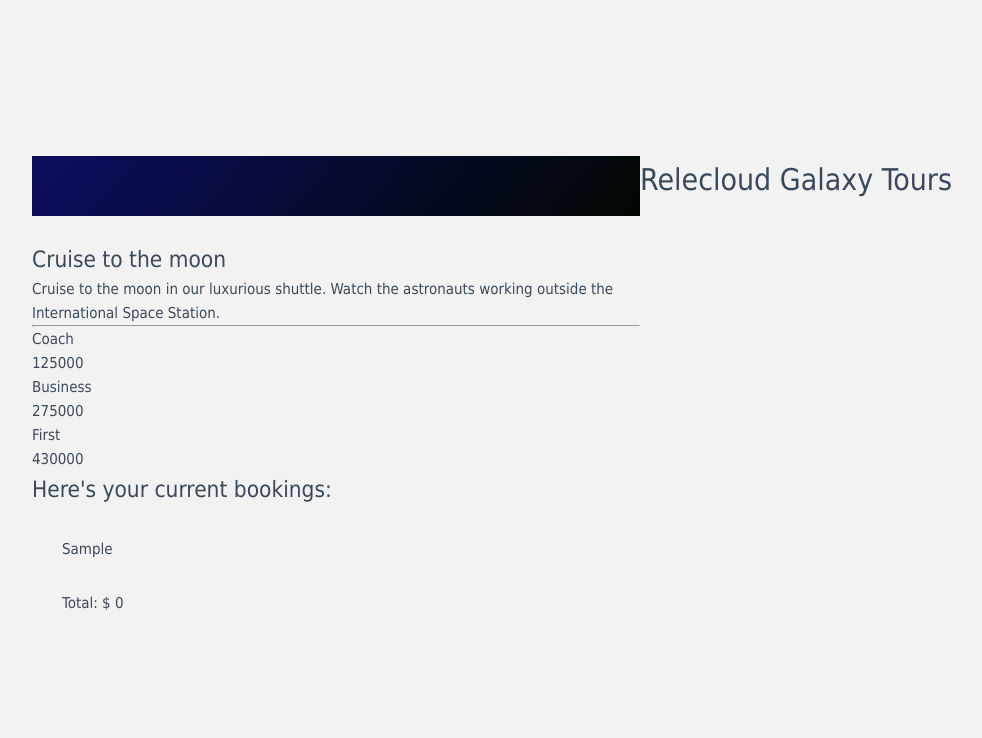
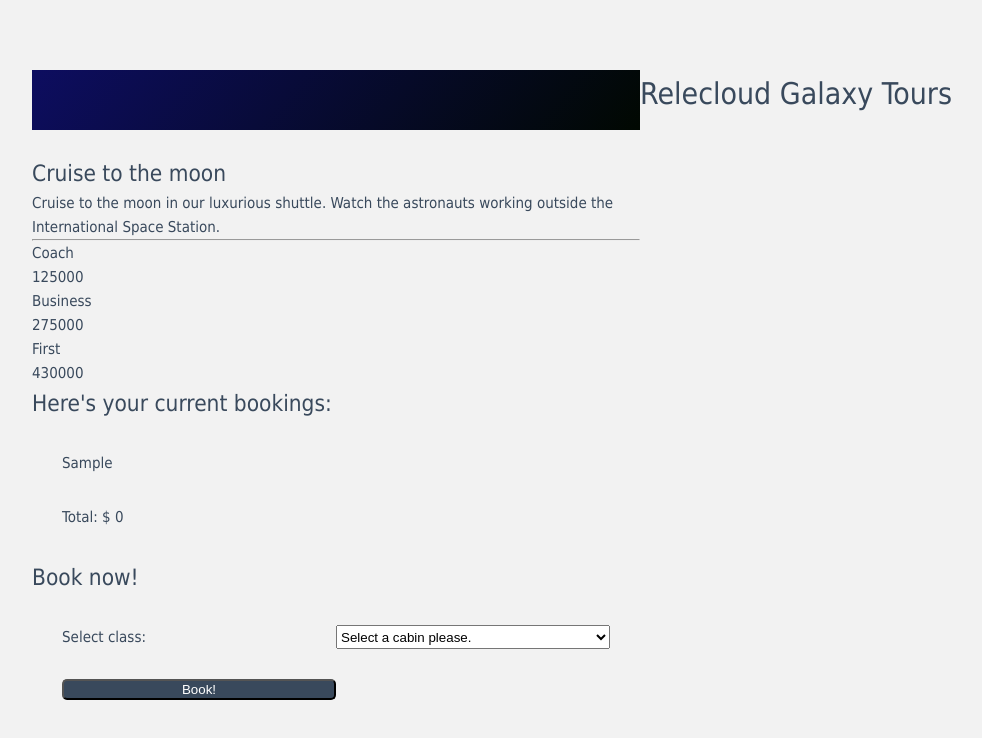
Before and after one commit to p-bray/VueCLITutorial, a Vue app: page / in a window 1280 px wide. Shown: the top 738 px of the page, without its empty margins (0-982 px from the left). Built offline with nearby package versions, Linux system fonts and the light colour scheme.

Commit message:
almost done. wdid the event emission, handling, etc. Need to display the bookings, but otherwise done

```diff
--- /dev/null
+++ b/src/components/BookingForm.vue
@@ -0,0 +1,46 @@
+<script>
+export default {
+    //will be called in the bookCabin to alert parent component that the booking was created.
+    emits: ['bookingCreated'],
+    methods: {
+        //called when user hits submit on form
+        bookCabin(){
+            if(this.cabinIndex < 0) return;
+            this.$emit('bookingCreated', this.cabinIndex);
+            this.cabinIndex = -1;
+        },
+    },
+    //array of cabins to display
+    props: {
+        cabins: Array,
+    },
+    //cabinIndex for iteration through cabinArray. Exposing it for the view.
+    //we set this to -1 to signify that there has not been a cabin selected yet.
+    data(){
+        return{ cabinIndex: -1 }
+    }
+}
+</script>
+
+<template>
+<section>
+    <h2>Book now!</h2>
+    <form>
+        <div class="row">
+            <label for="cruise-cabin">Select class:</label>
+            <!-- here we use v-bind to make it so that cabinIndex is updated in the method. -->
+            <select id="cruise-cabin" v-model="cabinIndex">
+                <!-- if you hit submit with no option selected, nothing should happen. -->
+                <option disabled value="-1">Select a cabin please.</option>
+                <!-- display the options. cabin will be a prop that is passed in during instantiation. -->
+                <option v-for="(cabin, index) in cabins" :value="index" :key="index">
+                    {{ cabin.name }} $ {{ cabin.price.toLocaleString('en-US') }}
+                </option>
+            </select>
+        </div>
+        <div class="row">
+            <button class="button" @click="bookCabin" type="button">Book!</button>
+        </div>
+    </form>
+</section>
+</template>
--- a/src/components/Host.vue
+++ b/src/components/Host.vue
@@ -1,5 +1,6 @@
 <script>
 import BookingList from './BookingList.vue';
+import BookingForm from './BookingForm.vue';
 export default {
     name: 'Host',
     data() {
@@ -19,7 +20,19 @@ export default {
         }
     },
     components: {
-        BookingList
+        BookingList,
+        BookingForm,
+    },
+    methods: {
+        //You do not have to use a "handle" prefix on event handlers, I just like it.
+        handleBookingCreated(){
+            const cabin = this.cruise.cabins[cabinIndex];
+            const booking = {
+                cabin: cabin.name,
+                price: cabin.price
+            }
+            this.bookings.push(booking);
+        }
     }
 }
 // TODO: Add components
@@ -44,6 +57,7 @@ export default {
         </div>
         <div>
             <BookingList :bookings="bookings"></BookingList>
+            <BookingForm :cabins="cruise.cabins" @booking-created="handleBookingCreated"></BookingForm>
         </div>
     </div>
 </template>
```
